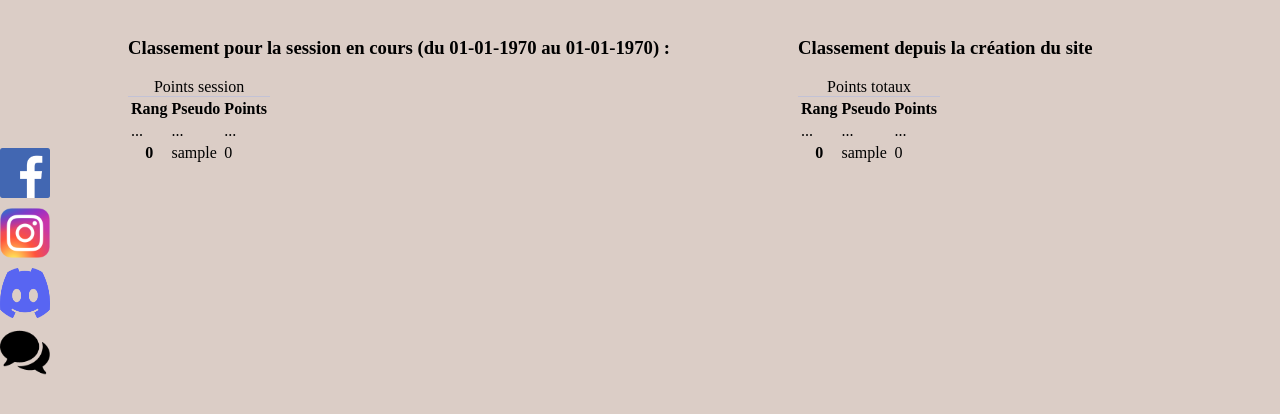
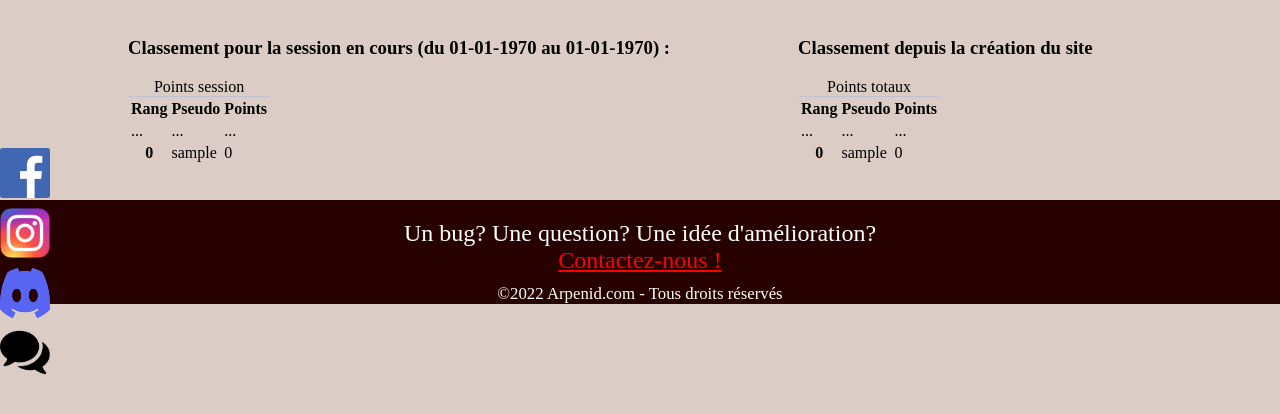
Before and after one commit to NicolasAili/Concertsinde, a PHP site: page /classement.php in a window 1280 px wide. Shown: the part 172-586 px from the top of the page. Run offline with PHP 8.4, Linux system fonts and the light colour scheme; the visitor is signed in with stand-in values (Sample User, id 1); data that the repository does not hold is empty.

Commit message:
footer update

```diff
--- a/contenu/footer.html
+++ b/contenu/footer.html
@@ -8,8 +8,9 @@
 	CSS : non
 -->
 
-<!--<footer>
+<footer>
 	<link rel="stylesheet" type="text/css" href="css/footer.css">
-	Un bug? Une question? Une idée d'amélioration? <br> <br>
-	<a class="x" href="./contact.php">Contactez-nous !</a>
-</footer>-->
+	<div> Un bug? Une question? Une idée d'amélioration? </div>
+	<div> <a class="x" href="./contact.php">Contactez-nous !</a> </div>
+	<div id="mentions"> ©2022 Arpenid.com - Tous droits réservés </div>
+</footer>
--- a/css/footer.css
+++ b/css/footer.css
@@ -1,19 +1,24 @@
 footer
 {
+	display: inline;
 	width: 100%;
   	text-align: center;
 	margin-bottom: 0px;
-	/*margin-top: 10%;*/
+	margin-top: 35px;
 	background-color: #270000;
 	color: #fff;
 	font-size: 150%;
 	text-decoration: none;
 	padding-top: 20px;
-	position: fixed;
-	bottom: 0;
 }
 
 .x, .x:visited
 {
 	color: #ff0000;
 }
+
+#mentions
+{
+	margin-top: 10px;
+	font-size: 0.7em;
+}
--- a/css/main.css
+++ b/css/main.css
@@ -16,11 +16,6 @@ body
 	flex: 1 0 auto;
 }
 
-footer
-{
-	flex-shrink: 0;
-}
-
 header
 {
 	margin-bottom: 100px;
```
